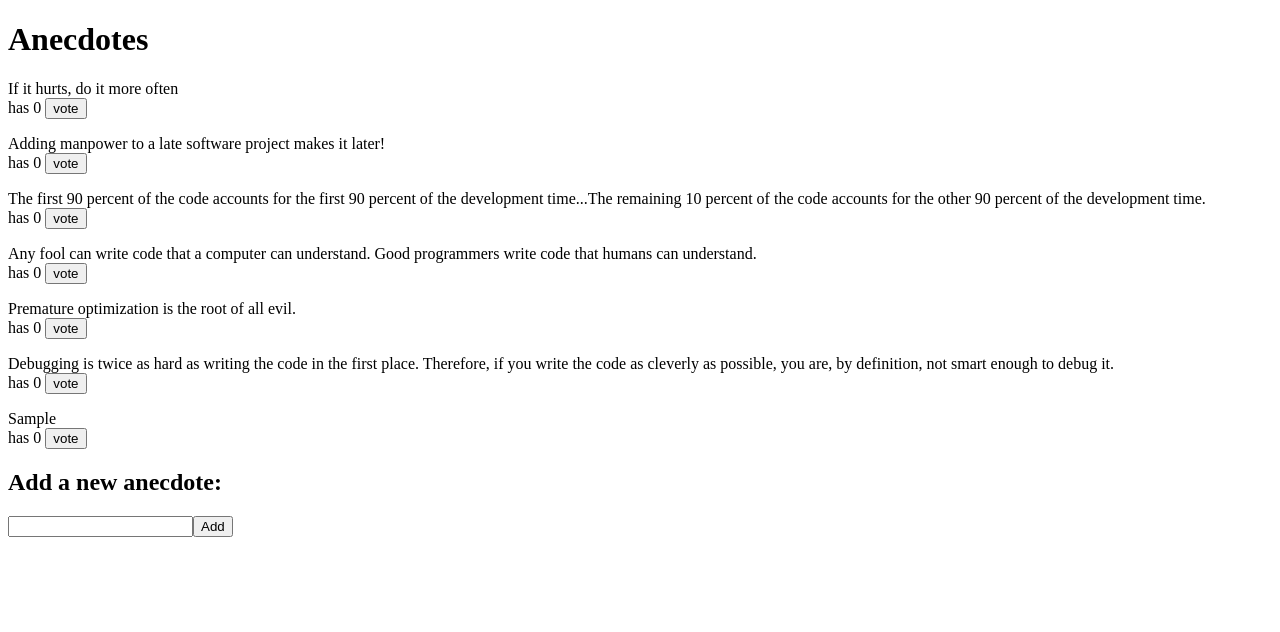
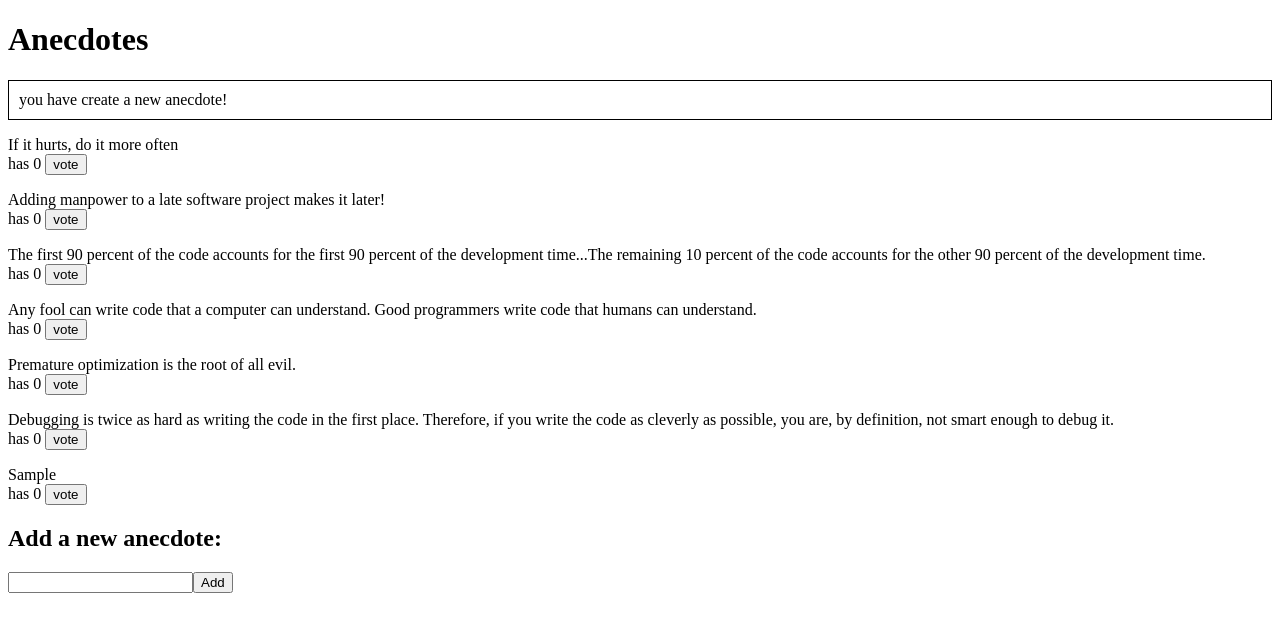
Before and after one commit to zil-w/Redux-practice, a React (Create React App) app: page / in a window 1280 px wide. Both pictures are taken after typing "Sample" into the empty fields and a click on the button "Add". Shown: the top 632 px of the page. Built offline with nearby package versions, Linux system fonts and the light colour scheme.

Commit message:
added another reducer for notification and redux-devtools

```diff
--- a/package.json
+++ b/package.json
@@ -37,5 +37,8 @@
       "last 1 firefox version",
       "last 1 safari version"
     ]
+  },
+  "devDependencies": {
+    "redux-devtools-extension": "^2.13.9"
   }
 }
--- a/src/App.js
+++ b/src/App.js
@@ -1,14 +1,14 @@
 import React from 'react'
 import AnecdoteList from './components/AnecdoteList'
 import NewAnecdote from './components/NewAnecdote'
+import Notification from './components/Notification'
 
 const App = () => {
 
-
-    //let's see what happens if we don't pass a props to app, okay it just won't work
     return (
       <div>
         <h1>Anecdotes</h1>
+        <Notification />
         <AnecdoteList />
         <NewAnecdote />
       </div>
--- a/src/components/AnecdoteList.js
+++ b/src/components/AnecdoteList.js
@@ -1,15 +1,10 @@
 import React from 'react'
-//import { Dispatcher } from 'redux' his is no longer necessary
 import { useDispatch, useSelector } from 'react-redux'
 import Button from './Button'
-import { addVote } from './reducer'
+import { addVote, resetNotification } from './reducer'
 
-//const anecdotes = useSelector(state => state) //this should also be defined inside the component
 
-const Anecdote = ({anecdote, vote, handleVote }) => {
-    //const dispatch = useDispatch()//this has to be defined inside the component definition for some reason, and somehow this still has to respect the common parent location
-    //what happens if we define a dispatch for each anecdote?
-
+const Anecdote = ({ anecdote, vote, handleVote }) => {
   return (
     <>
       <p>
@@ -20,26 +15,18 @@ const Anecdote = ({anecdote, vote, handleVote }) => {
   )
 }
 
-const AnecdoteList = () => { //oh man, we should have used an array instead, let's just see if this works, okay it does, nice
+const AnecdoteList = () => {
   const dispatch = useDispatch()
-    const anecdotes = useSelector(state => state)
-    //const anecdoteDispaly = []
+  const anecdotes = useSelector(state => state.anecdotes)
   const handleVote = id => {
     return (
-            () => dispatch(addVote(id))
+      () => {
+        dispatch(addVote(id))
+
+        setTimeout(() => dispatch(resetNotification()), 5000)//is this really the best way to do this?
+      }
     )
   }
-
-    // for (const id in anecdotes) {
-    //     anecdoteDispaly.push(
-    //         <Anecdote
-    //             anecdote={anecdotes[id].anecdote}
-    //             vote={anecdotes[id].vote}
-    //             handleVote={handleVote(id)}
-    //             key={id}
-    //         />
-    //     )
-    // }
 
   return (
     <>
--- a/src/components/NewAnecdote.js
+++ b/src/components/NewAnecdote.js
@@ -1,23 +1,24 @@
 import React from 'react'
-import { addAnecdote } from './reducer'
-import {useDispatch} from 'react-redux'
+import { addAnecdote, resetNotification } from './reducer'
+import { useDispatch } from 'react-redux'
 
 const NewAnecdote = (props) => {
   const dispatch = useDispatch()
 
   const handleSubmission = event => {
     event.preventDefault()
-        const anecdote =  event.target.anecdote.value
+    const anecdote = event.target.anecdote.value
     dispatch(addAnecdote(anecdote))
     event.target.anecdote.value = ''
+    setTimeout(() => dispatch(resetNotification()), 5000)//is this really the best way to do this?
   }
 
   return (
     <>
       <h2>Add a new anecdote:</h2>
-            <form onSubmit = {handleSubmission}>
-                <input name='anecdote' type = 'text'/>
-                <button type = 'submit'>Add</button>
+      <form onSubmit={handleSubmission}>
+        <input name='anecdote' type='text' />
+        <button type='submit'>Add</button>
       </form>
     </>
   )
--- /dev/null
+++ b/src/components/Notification.js
@@ -0,0 +1,25 @@
+import React from 'react'
+import {useSelector} from 'react-redux'
+
+//the styling 'style' is taken from https://fullstackopen.com/en/part6/many_reducers
+const Notification = () => {
+  const notifyingMsg = useSelector(state => state.notification)
+
+  const style = {
+    border: 'solid',
+    padding: 10,
+    borderWidth: 1
+  }
+
+  const hideStyle = {
+    display: 'none'
+  }
+
+  return (
+    <div style={(notifyingMsg === '') ? hideStyle : style}>
+      {notifyingMsg}
+    </div>
+  )
+}
+
+export default Notification
--- a/src/components/reducer.js
+++ b/src/components/reducer.js
@@ -1,5 +1,9 @@
-const getID = () => Math.floor(Math.random()*1000000)
+import { createStore, combineReducers } from 'redux'
+import { composeWithDevTools } from 'redux-devtools-extension'
 
+const getID = () => Math.floor(Math.random() * 1000000)
+
+//quotes are from fullstackopen part 1
 const initialAnecdotes = [
   'If it hurts, do it more often',
   'Adding manpower to a late software project makes it later!',
@@ -9,34 +13,49 @@ const initialAnecdotes = [
   'Debugging is twice as hard as writing the code in the first place. Therefore, if you write the code as cleverly as possible, you are, by definition, not smart enough to debug it.'
 ]
 
-const anecdotes = []//is using a map really the best way? we also need a field for id can this be arranged by having object as property value?
-//const anecdotes = {}
+const anecdotes = []
 
-// for (const anecdote of initialAnecdotes) {
-//     anecdotes.push({anecdote, vote: 0, id: getID()})
-// }
-
-for (const anecdote of initialAnecdotes) { //we cannot do this because we have to sort, turning properties into array then back again guarantee worst time complexity
-    anecdotes.push({anecdote: anecdote, vote: 0, id:getID()})
+for (const anecdote of initialAnecdotes) { //we shouldn't use object with ID as keys, turning properties into array then back again guarantees worst time complexity
+  anecdotes.push({ anecdote: anecdote, vote: 0, id: getID() })
 }
 
-const noteReducer = (state = anecdotes, action) => {
-    //let newAnecdotes = {...state}
+const anecdoteReducer = (state = anecdotes, action) => {
   let newAnecdotes
   switch (action.type) {
-        case 'VOTE': //we might need to sort here as well, fuck
-            //newaAnecdoteMap[action.data.anecdote] += 1
-            newAnecdotes = state.map(anecdote => (anecdote.id === action.data.id) ? {...anecdote, vote: anecdote.vote += 1} : anecdote)
+    case 'VOTE'://sort anecdotes in descending order of likes
+      newAnecdotes = state.map(anecdote => (anecdote.id === action.data.id) ? { ...anecdote, vote: anecdote.vote += 1 } : anecdote)
       newAnecdotes.sort((first, second) => second.vote - first.vote)
       return newAnecdotes
     case 'NEW ANECDOTE':
-            //newAnecdotes[getID()] = { anecdote: action.data.anecdote, vote: 0 }
-            newAnecdotes = state.concat({anecdote:action.data.anecdote, vote: 0, id: getID()})
+      newAnecdotes = state.concat({ anecdote: action.data.anecdote, vote: 0, id: getID() })
       return newAnecdotes
     default:
       return state
   }
 }
+
+const notificationReducer = (state = '', action) => {
+  switch (action.type) {
+    case 'VOTE':
+      return `You have voted on an anecdote!`
+    case 'NEW ANECDOTE':
+      return `you have create a new anecdote!`
+    case 'RESET':
+      return ''
+    default:
+      return state
+  }
+}
+
+const combinedReducers = combineReducers({
+  anecdotes: anecdoteReducer,
+  notification: notificationReducer
+})
+
+const store = createStore(
+  combinedReducers,
+  composeWithDevTools()
+)
 
 const addAnecdote = anecdote => {
   return {
@@ -56,5 +75,11 @@ const addVote = id => {
   }
 }
 
-export default noteReducer
-export {addAnecdote, addVote}
+const resetNotification = () => {//I don't having component calling this in their action handler function is the best way to this, maybe subscribing the store to a function that calls this after 5 second after every action taken is a better way
+  return {
+    type: 'RESET'
+  }
+}
+
+export default store
+export { addAnecdote, addVote, resetNotification }
--- a/src/index.js
+++ b/src/index.js
@@ -1,24 +1,24 @@
 import React from 'react';
 import ReactDOM from 'react-dom';
-import { createStore } from 'redux'
 import { Provider } from 'react-redux'
-import noteReducer from './components/reducer'
+import store from './components/reducer'
 import App from './App'
 
 /*
 -create a store which store {quote, vote} in an array, pr maybe just use the quote as a key, done
 -define the action you would need to take, vote, create new anecdote, done
--remove functionalities no longer within the scope,  such as roll anecdotes
--separate app from index.js
--add a anecdote list in charge of rendering the anecdotes in order of number of likes and handling voting
--add a new anecdote form in charge of handling adding new anecdote, use a uncontrolled form
+-remove functionalities no longer within the scope,  such as roll anecdotes, done
+-separate app from index.js, done
+-add a anecdote list in charge of rendering the anecdotes in order of number of likes and handling voting, done
+-add a new anecdote form in charge of handling adding new anecdote, use a uncontrolled form, done
+-add redux-devtools-extension, done
+-move store creation in reducer's file, done
+-add another reducer for changing notification message on action, use combineReducer along with redux devtool, done
 */
-
-const anecdoteStore = createStore(noteReducer) //somehow by wrapping App with Provider from react-redux, we no longer need to manually subscribe the reducer function and calling it
 
 ReactDOM.render(
   <React.StrictMode>
-    <Provider store={anecdoteStore}>
+    <Provider store={store}>
       <App />
     </Provider>
   </React.StrictMode>,
```
Also changed, not shown: 1 other file (tests, documents, lock files or other folders). Lines whose indentation alone changed are shown as unchanged.
